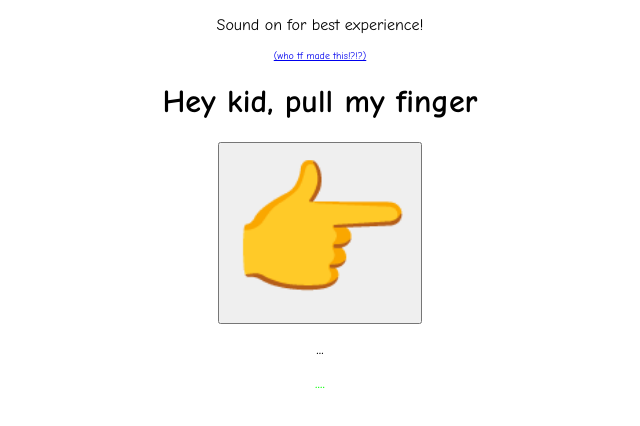
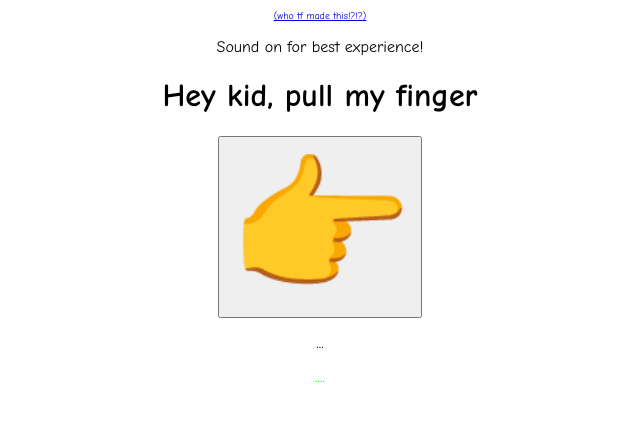
Before and after one commit to domo-fernaz/finger-pullage, a plain HTML site: page index.html in a window 1280 px wide. Shown: the whole page, without its empty margins (320-960 px from the left). Drawn offline with Linux system fonts and the light colour scheme.

Commit message:
Update index.html

```diff
--- a/index.html
+++ b/index.html
@@ -1,12 +1,12 @@
 <!DOCTYPE html>
 <html>
   <head>
-    <p color="#c9c9c9">Sound on for best experience!</p>
     <title>Pull his finger</title>
     <link href="style.css" rel="stylesheet">
   </head>
   <body>
     <a href="./other/me.html"><p id="small">(who tf made this!?!?)</p></a>
+    <p style='color="#c9c9c9"'>Sound on for best experience!</p>
     <h1>Hey kid, pull my finger</h1>
     <script>
       var count = 0;
```
